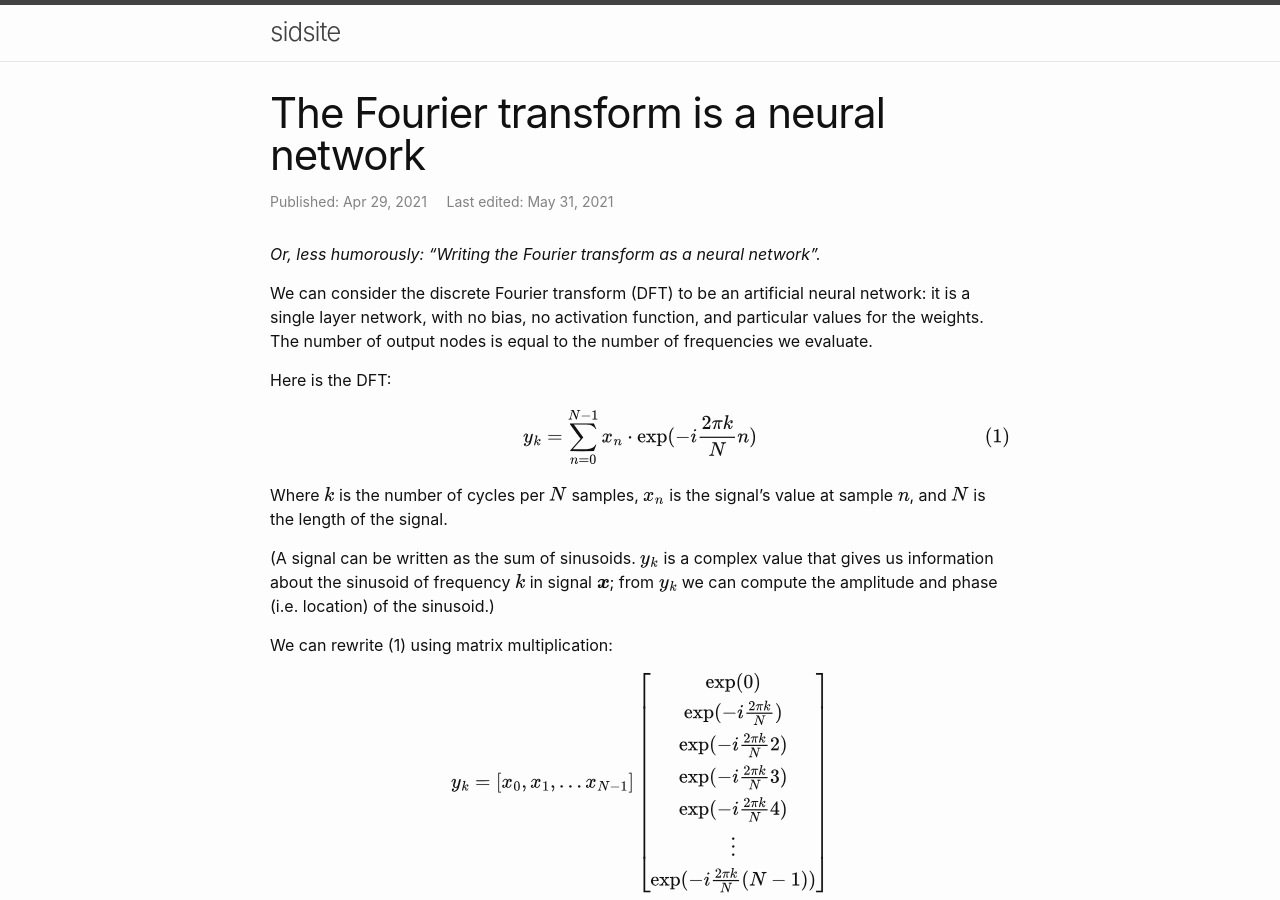
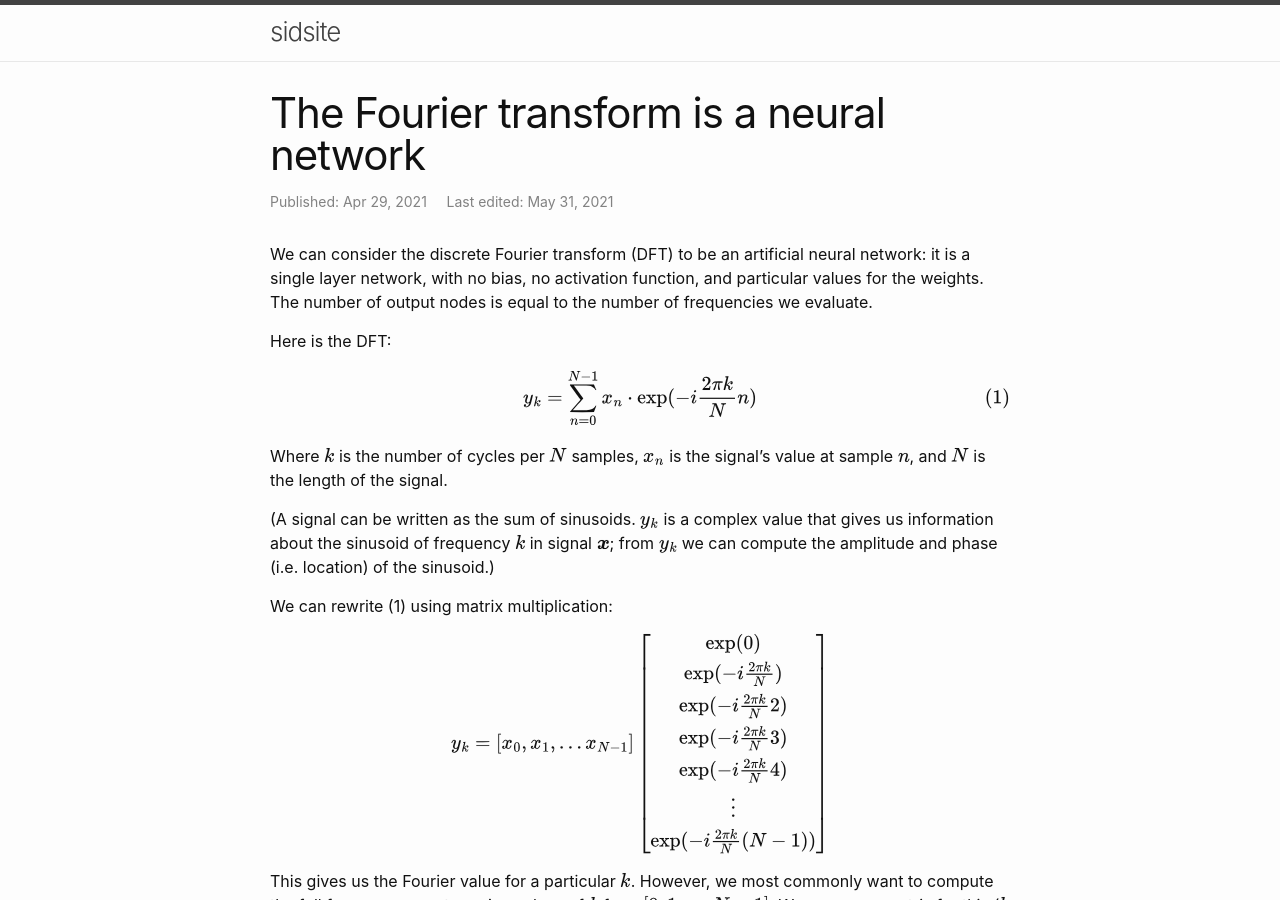
Before and after one commit to sradc/sradc.github.io, a Jekyll site: the page built from _posts/2021-04-29-fourier-nets.md, in a window 1280 px wide and 900 px high. Built offline with Jekyll 4.4.1, drawn with Linux system fonts in a browser that asks for light colours; comment, search, counter and statistics services are not loaded.

Commit message:
removed the subtitle

```diff
--- a/_posts/2021-04-29-fourier-nets.md
+++ b/_posts/2021-04-29-fourier-nets.md
@@ -22,8 +22,6 @@ MathJax = {
 <script type="text/javascript" id="MathJax-script" async
   src="https://cdn.jsdelivr.net/npm/mathjax@3/es5/tex-svg.js">
 </script>
-
-*Or, less humorously: "Writing the Fourier transform as a neural network".*
 
 We can consider the discrete Fourier transform (DFT) to be an artificial neural network:
 it is a single layer network, with no bias, no activation function, and particular values for the weights.
```
